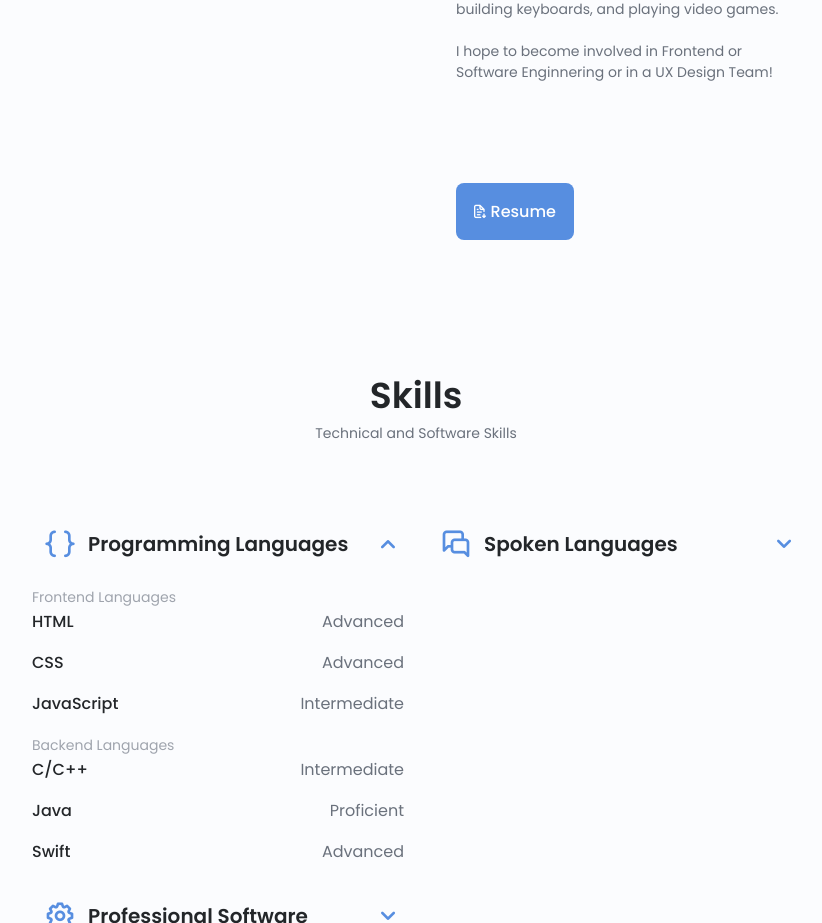
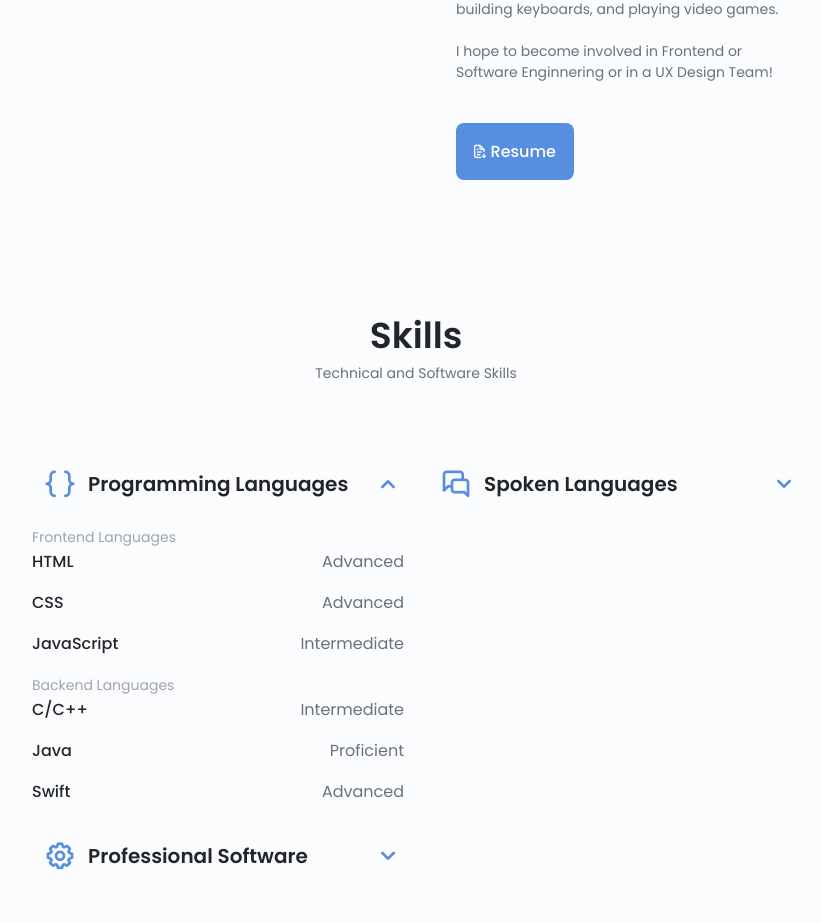
Before and after one commit to pyroxii/pyroxii.github.io, a plain HTML site: page index.html in a window 1280 px wide. Shown: the part 1121-2044 px from the top of the page, without its empty margins (224-1046 px from the left). Drawn offline with nearby package versions, Linux system fonts and the light colour scheme.

Commit message:
Edited About Me Section

```diff
--- a/index.html
+++ b/index.html
@@ -138,7 +138,7 @@
                             <br>
                             I hope to become involved in Frontend or Software Enginnering or in a UX Design Team!
                         </p>
-                        <div class="about__info">
+                       <!-- <div class="about__info">
                             <div>
                                 <span class="about__info-title"></span>
                                 <span class="about__info-name"><br> </span>
@@ -153,7 +153,7 @@
                                 <span class="about__info-title"></span>
                                 <span class="about__info-name"><br></span>
                             </div>
-                        </div>
+                        </div>-->
 
                         <div class="about__buttons">
                             <a download="" href="files/resume/AK_Resume.pdf" class="button button--flex">
--- a/styles.css
+++ b/styles.css
@@ -386,7 +386,7 @@ img {
   margin-bottom: var(--mb-2-5);
 }
 
-.about__info{
+/*.about__info{
   display: flex;
   justify-content: space-evenly;
   margin-bottom: var(--mb-2-5);
@@ -406,7 +406,7 @@ img {
   display: block;
   text-align: center;
 
-}
+}*/
 
 .about__buttons{
   display: flex;
```
